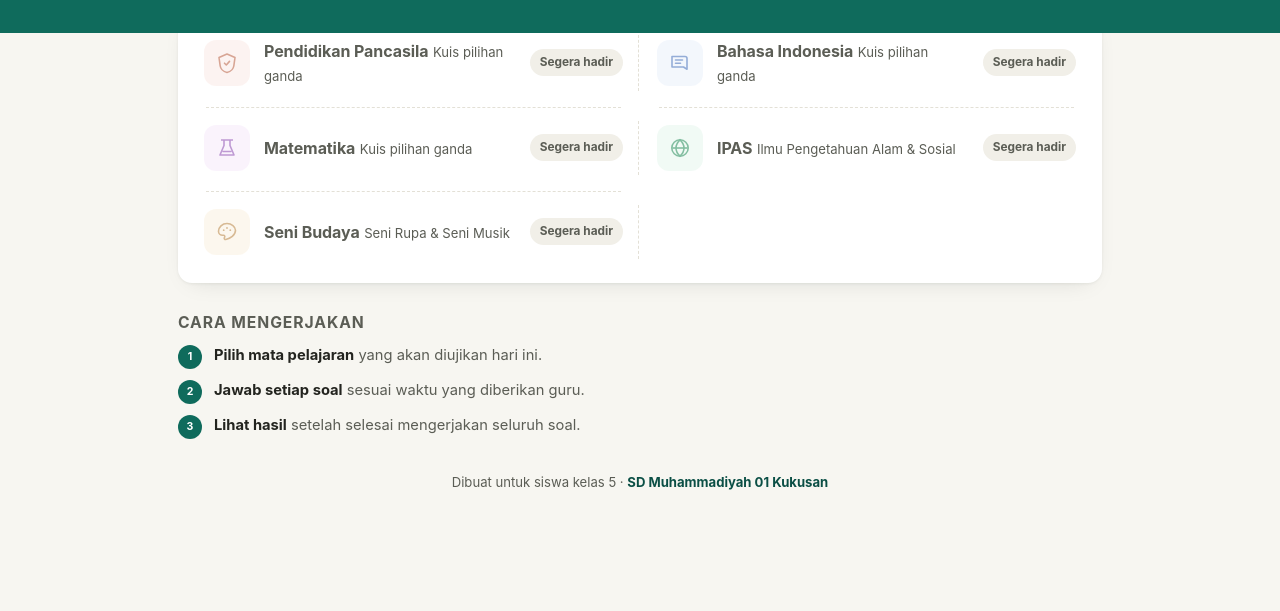
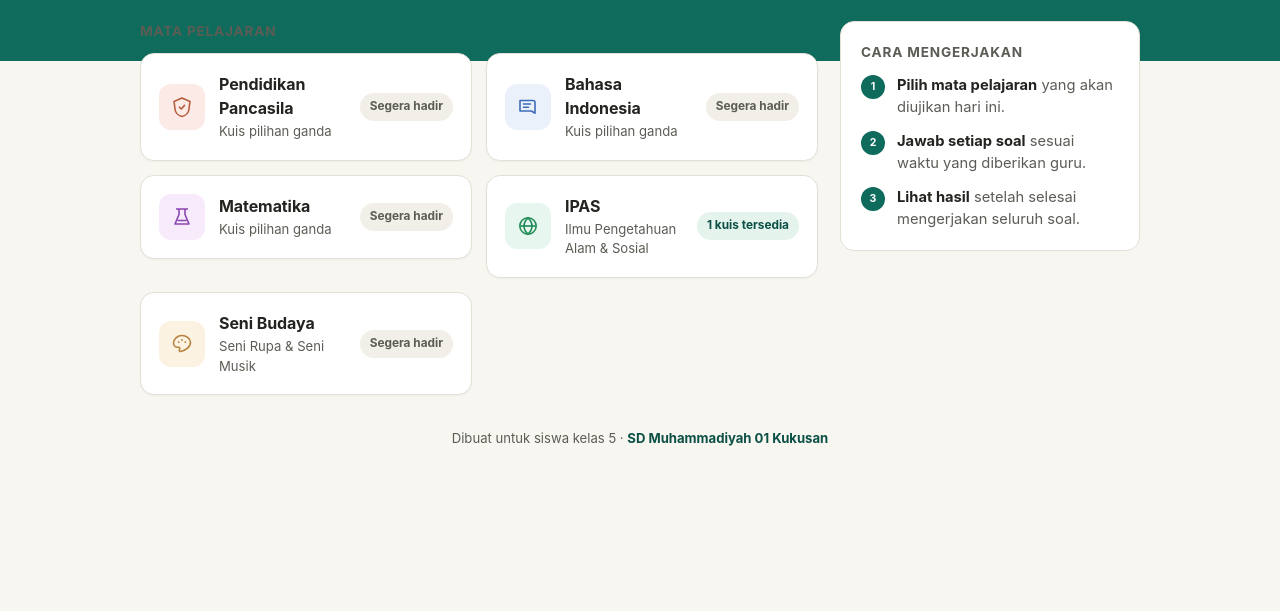
Before and after one commit to siswacerdas/kuis, a plain HTML site: page index.html in a window 1280 px wide. Shown: the part 189-800 px from the top of the page. Drawn offline with Linux system fonts and the light colour scheme.

Commit message:
Add files via upload

```diff
--- a/index.html
+++ b/index.html
@@ -18,7 +18,7 @@
     --amber: #E0952E;
     --radius: 14px;
     --step: 0px; /* font-size adjustment, applied in px via JS */
-    --maxw: 960px;
+    --maxw: 1040px;
   }
 
   *{ box-sizing: border-box; }
@@ -39,15 +39,14 @@
   .wrap{
     max-width: var(--maxw);
     margin: 0 auto;
-    padding: 0 18px;
+    padding: 0 20px;
   }
 
   /* ---------- Header ---------- */
   header.site{
     background: var(--brand);
     color: #F4FBF9;
-    padding: 22px 0 26px;
-    position: relative;
+    padding: 24px 0 56px;
   }
 
   .brand-row{
@@ -119,62 +118,60 @@
   .font-ctrl .lg{ font-size: 17px; }
 
   .hero{
-    margin-top: 20px;
+    margin-top: 22px;
+    max-width: 46ch;
   }
   .hero h1{
-    margin: 0 0 6px;
-    font-size: clamp(1.35rem, 4.5vw, 1.9rem);
+    margin: 0 0 8px;
+    font-size: clamp(1.4rem, 3.4vw, 2rem);
     line-height: 1.25;
     font-weight: 800;
     letter-spacing: -0.01em;
   }
   .hero p{
     margin: 0;
-    max-width: 46ch;
     color: #E3F2ED;
     font-size: 0.95em;
   }
 
-  /* ---------- Ticket-style card list ---------- */
-  main{ margin-top: -14px; }
+  /* ---------- Konten ---------- */
+  main{ padding-bottom: 30px; }
 
-  .panel{
-    background: var(--paper);
-    border-radius: var(--radius);
-    box-shadow: 0 1px 3px rgba(20,30,25,.06), 0 8px 24px -14px rgba(20,30,25,.18);
-    padding: 6px;
+  .content-shift{ margin-top: -34px; }
+
+  .section-title{
+    font-size: 0.85em;
+    text-transform: uppercase;
+    letter-spacing: .06em;
+    color: var(--ink-soft);
+    font-weight: 700;
+    margin: 0 0 12px;
   }
 
-  .subject-list{
+  /* ---------- Kartu mata pelajaran ---------- */
+  .subject-grid{
     list-style: none;
-    margin: 0;
+    margin: 0 0 30px;
     padding: 0;
     display: grid;
     grid-template-columns: 1fr;
-    gap: 2px;
+    gap: 12px;
   }
 
-  .subject-list li{ position: relative; }
-
-  .subject-list li + li::before{
-    content: "";
-    position: absolute;
-    top: 0; left: 18px; right: 18px;
-    border-top: 1.5px dashed var(--line);
-  }
-
-  .stub{
-    display: grid;
-    grid-template-columns: 46px 1fr auto;
+  .subject-card{
+    display: flex;
     align-items: center;
     gap: 14px;
-    padding: 16px 14px;
+    background: var(--paper);
+    border: 1px solid var(--line);
+    border-radius: var(--radius);
+    padding: 16px;
     text-decoration: none;
     color: inherit;
-    border-radius: 10px;
+    box-shadow: 0 1px 2px rgba(20,30,25,.04);
   }
-  .stub:focus-visible{ outline: 2px solid var(--brand); outline-offset: -2px; }
-  a.stub:hover{ background: #FAF9F5; }
+  a.subject-card:hover{ border-color: #CFE3DA; box-shadow: 0 4px 14px -8px rgba(15,60,45,.25); }
+  .subject-card:focus-visible{ outline: 2px solid var(--brand); outline-offset: 2px; }
 
   .icon{
     width: 46px;
@@ -186,19 +183,22 @@
   }
   .icon svg{ width: 24px; height: 24px; }
 
+  .subject-body{ min-width: 0; flex: 1; }
   .subj-name{
     font-weight: 700;
     font-size: 1em;
     letter-spacing: -0.005em;
+    display: block;
   }
   .subj-meta{
     margin-top: 2px;
     font-size: 0.82em;
     color: var(--ink-soft);
+    display: block;
   }
 
   .status{
-    justify-self: end;
+    flex: none;
     font-size: 0.74em;
     font-weight: 700;
     padding: 5px 10px;
@@ -208,10 +208,6 @@
   .status.ready{ background: #E4F3EC; color: var(--brand-dark); }
   .status.soon{ background: #F1EFE8; color: var(--ink-soft); }
 
-  li.disabled .stub{ cursor: default; }
-  li.disabled .subj-name{ color: var(--ink-soft); }
-  li.disabled .icon{ opacity: .55; }
-
   /* subject accent tints (used only as small icon backgrounds, not whole cards) */
   .t-pancasila{ background:#FBEAE6; color:#B85C3E; }
   .t-bindo{ background:#EAF1FB; color:#3E6BB8; }
@@ -220,23 +216,17 @@
   .t-seni{ background:#FBF2E1; color:#B8823E; }
 
   /* ---------- Info section ---------- */
-  .info{
-    margin-top: 28px;
-    display: grid;
-    gap: 14px;
-  }
-  .info h2{
-    font-size: 0.98em;
-    text-transform: uppercase;
-    letter-spacing: .06em;
-    color: var(--ink-soft);
-    margin: 0 0 10px;
+  .info-panel{
+    background: var(--paper);
+    border: 1px solid var(--line);
+    border-radius: var(--radius);
+    padding: 20px;
   }
   .steps{
     list-style: none;
     margin: 0; padding: 0;
     display: grid;
-    gap: 10px;
+    gap: 12px;
   }
   .steps li{
     display: flex;
@@ -260,7 +250,7 @@
   .steps b{ color: var(--ink); }
 
   footer{
-    margin: 34px 0 22px;
+    margin: 34px 0 10px;
     text-align: center;
     color: var(--ink-soft);
     font-size: 0.82em;
@@ -268,28 +258,25 @@
   footer .muh{ color: var(--brand-dark); font-weight: 700; }
 
   @media (min-width: 640px){
-    header.site{ padding: 30px 0 40px; }
-    .hero h1{ font-size: clamp(1.6rem, 3.2vw, 2.1rem); }
-    main{ margin-top: -22px; }
-    .panel{ padding: 10px; }
-    .subject-list{ grid-template-columns: 1fr 1fr; gap: 2px 2px; }
-    .subject-list li:nth-child(odd)::after{
-      content:"";
-      position:absolute; top:14px; bottom:14px; right:0;
-      border-right: 1.5px dashed var(--line);
+    header.site{ padding: 32px 0 64px; }
+    .subject-grid{ grid-template-columns: 1fr 1fr; gap: 14px; }
+    .subject-card{ padding: 18px; }
+    .content-shift{ margin-top: -40px; }
   }
-    .subject-list li + li::before{ display: none; }
-    .subject-list li:nth-child(n+3)::before{
-      content:"";
-      display:block;
-      position:absolute; top:0; left:18px; right:18px;
-      border-top: 1.5px dashed var(--line);
+
+  @media (min-width: 960px){
+    .layout{
+      display: grid;
+      grid-template-columns: 1fr 300px;
+      gap: 22px;
+      align-items: start;
     }
-    .stub{ padding: 18px 16px; }
+    .subject-grid{ margin-bottom: 0; }
+    .info-panel{ position: sticky; top: 20px; }
   }
 
   @media (prefers-reduced-motion: no-preference){
-    a.stub{ transition: background-color .15s ease; }
+    a.subject-card{ transition: border-color .15s ease, box-shadow .15s ease; }
     .font-ctrl button{ transition: background-color .15s ease; }
   }
 </style>
@@ -321,81 +308,82 @@
 </header>
 
 <main>
-  <div class="wrap">
-    <div class="panel">
-      <ul class="subject-list">
+  <div class="wrap content-shift">
+    <div class="layout">
+      <div>
+        <h2 class="section-title">Mata pelajaran</h2>
+        <ul class="subject-grid">
 
-        <li class="disabled">
-          <span class="stub" aria-disabled="true">
+          <li>
+            <a class="subject-card" href="pendidikan-pancasila/">
               <span class="icon t-pancasila" aria-hidden="true">
                 <svg viewBox="0 0 24 24" fill="none"><path d="M12 3 4 6.5 5.2 15c.5 3.4 3.4 5.6 6.8 6.5 3.4-.9 6.3-3.1 6.8-6.5L20 6.5 12 3Z" stroke="currentColor" stroke-width="1.6" stroke-linejoin="round"/><path d="M9.5 12.2l1.8 1.8 3.2-3.6" stroke="currentColor" stroke-width="1.6" stroke-linecap="round" stroke-linejoin="round"/></svg>
               </span>
-            <span>
+              <span class="subject-body">
                 <span class="subj-name">Pendidikan Pancasila</span>
                 <span class="subj-meta">Kuis pilihan ganda</span>
               </span>
               <span class="status soon">Segera hadir</span>
-          </span>
+            </a>
           </li>
 
-        <li class="disabled">
-          <span class="stub" aria-disabled="true">
+          <li>
+            <a class="subject-card" href="bahasa-indonesia/">
               <span class="icon t-bindo" aria-hidden="true">
                 <svg viewBox="0 0 24 24" fill="none"><path d="M4 5.5h13a2 2 0 0 1 2 2v10.7L15.5 16H4V5.5Z" stroke="currentColor" stroke-width="1.6" stroke-linejoin="round"/><path d="M7.5 9h7M7.5 12.2h5" stroke="currentColor" stroke-width="1.6" stroke-linecap="round"/></svg>
               </span>
-            <span>
+              <span class="subject-body">
                 <span class="subj-name">Bahasa Indonesia</span>
                 <span class="subj-meta">Kuis pilihan ganda</span>
               </span>
               <span class="status soon">Segera hadir</span>
-          </span>
+            </a>
           </li>
 
-        <li class="disabled">
-          <span class="stub" aria-disabled="true">
+          <li>
+            <a class="subject-card" href="matematika/">
               <span class="icon t-mtk" aria-hidden="true">
                 <svg viewBox="0 0 24 24" fill="none"><path d="M6 4h12M9 4v5.5L5 19h14l-4-9.5V4" stroke="currentColor" stroke-width="1.6" stroke-linejoin="round"/><path d="M8 15.5h8" stroke="currentColor" stroke-width="1.6" stroke-linecap="round"/></svg>
               </span>
-            <span>
+              <span class="subject-body">
                 <span class="subj-name">Matematika</span>
                 <span class="subj-meta">Kuis pilihan ganda</span>
               </span>
               <span class="status soon">Segera hadir</span>
-          </span>
+            </a>
           </li>
 
-        <li class="disabled">
-          <span class="stub" aria-disabled="true">
+          <li>
+            <a class="subject-card" href="ipas/">
               <span class="icon t-ipas" aria-hidden="true">
                 <svg viewBox="0 0 24 24" fill="none"><circle cx="12" cy="12" r="8.2" stroke="currentColor" stroke-width="1.6"/><path d="M12 3.8c2.6 2.4 4 5.3 4 8.2s-1.4 5.8-4 8.2c-2.6-2.4-4-5.3-4-8.2s1.4-5.8 4-8.2Z" stroke="currentColor" stroke-width="1.6"/><path d="M4.3 12h15.4" stroke="currentColor" stroke-width="1.6"/></svg>
               </span>
-            <span>
+              <span class="subject-body">
                 <span class="subj-name">IPAS</span>
                 <span class="subj-meta">Ilmu Pengetahuan Alam &amp; Sosial</span>
               </span>
-            <span class="status soon">Segera hadir</span>
-          </span>
+              <span class="status ready">1 kuis tersedia</span>
+            </a>
           </li>
 
-        <li class="disabled">
-          <span class="stub" aria-disabled="true">
+          <li>
+            <a class="subject-card" href="seni-budaya/">
               <span class="icon t-seni" aria-hidden="true">
                 <svg viewBox="0 0 24 24" fill="none"><path d="M12 3.5c-4.7 0-8.5 3.5-8.5 7.8 0 2.6 2 4 4 4h1.1c.9 0 1.5.9 1.1 1.7l-.3.6c-.5 1 .3 2.1 1.4 1.9 4.4-.7 9.7-4.3 9.7-9.2 0-3.7-4-6.8-8.5-6.8Z" stroke="currentColor" stroke-width="1.6" stroke-linejoin="round"/><circle cx="8.7" cy="10.2" r=".9" fill="currentColor"/><circle cx="12" cy="8" r=".9" fill="currentColor"/><circle cx="15.3" cy="10.2" r=".9" fill="currentColor"/></svg>
               </span>
-            <span>
+              <span class="subject-body">
                 <span class="subj-name">Seni Budaya</span>
                 <span class="subj-meta">Seni Rupa &amp; Seni Musik</span>
               </span>
               <span class="status soon">Segera hadir</span>
-          </span>
+            </a>
           </li>
 
         </ul>
       </div>
 
-    <div class="info">
-      <div>
-        <h2>Cara mengerjakan</h2>
+      <div class="info-panel">
+        <h2 class="section-title">Cara mengerjakan</h2>
         <ul class="steps">
           <li><span class="num">1</span><span><b>Pilih mata pelajaran</b> yang akan diujikan hari ini.</span></li>
           <li><span class="num">2</span><span><b>Jawab setiap soal</b> sesuai waktu yang diberikan guru.</span></li>
```
Lines whose indentation alone changed are shown as unchanged.
